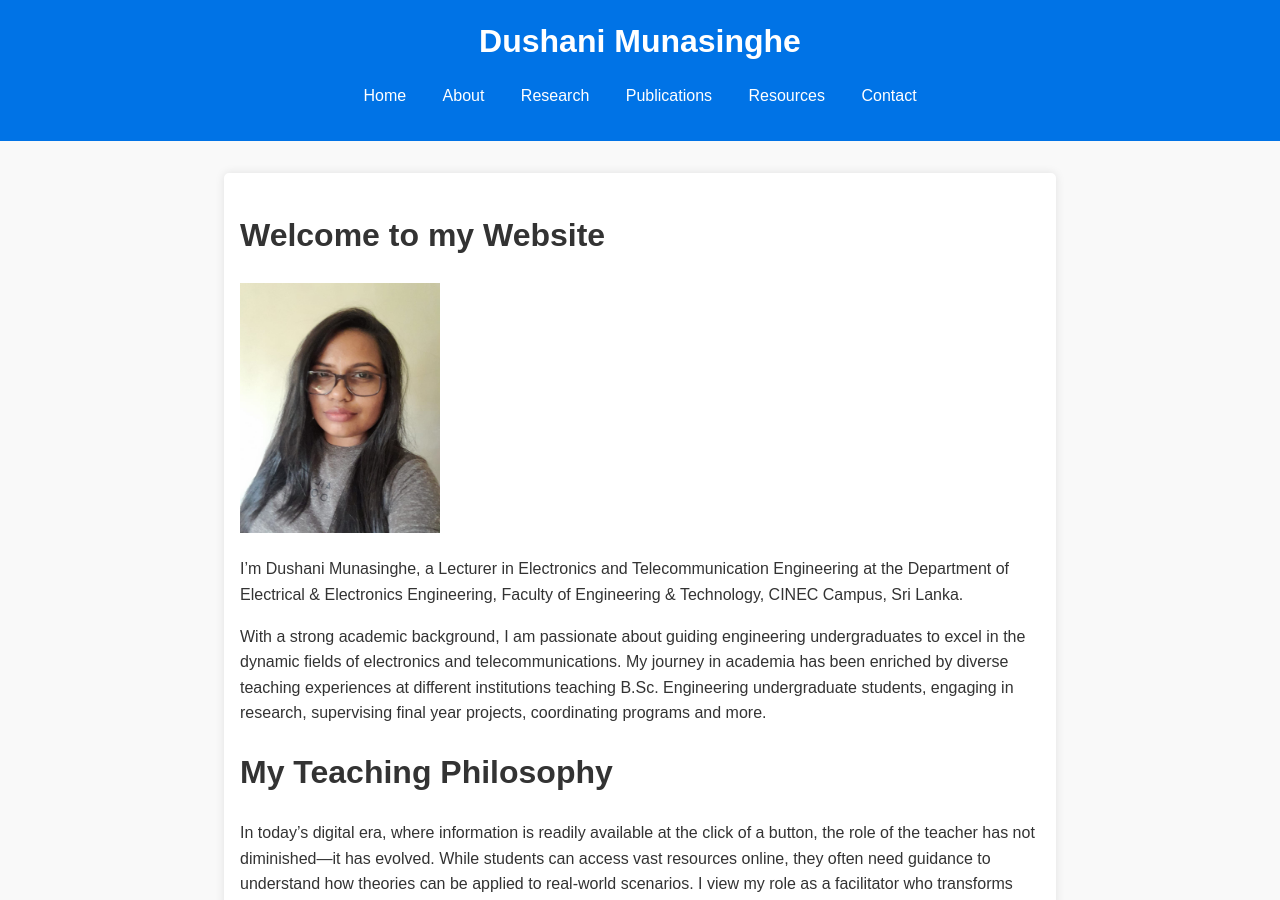
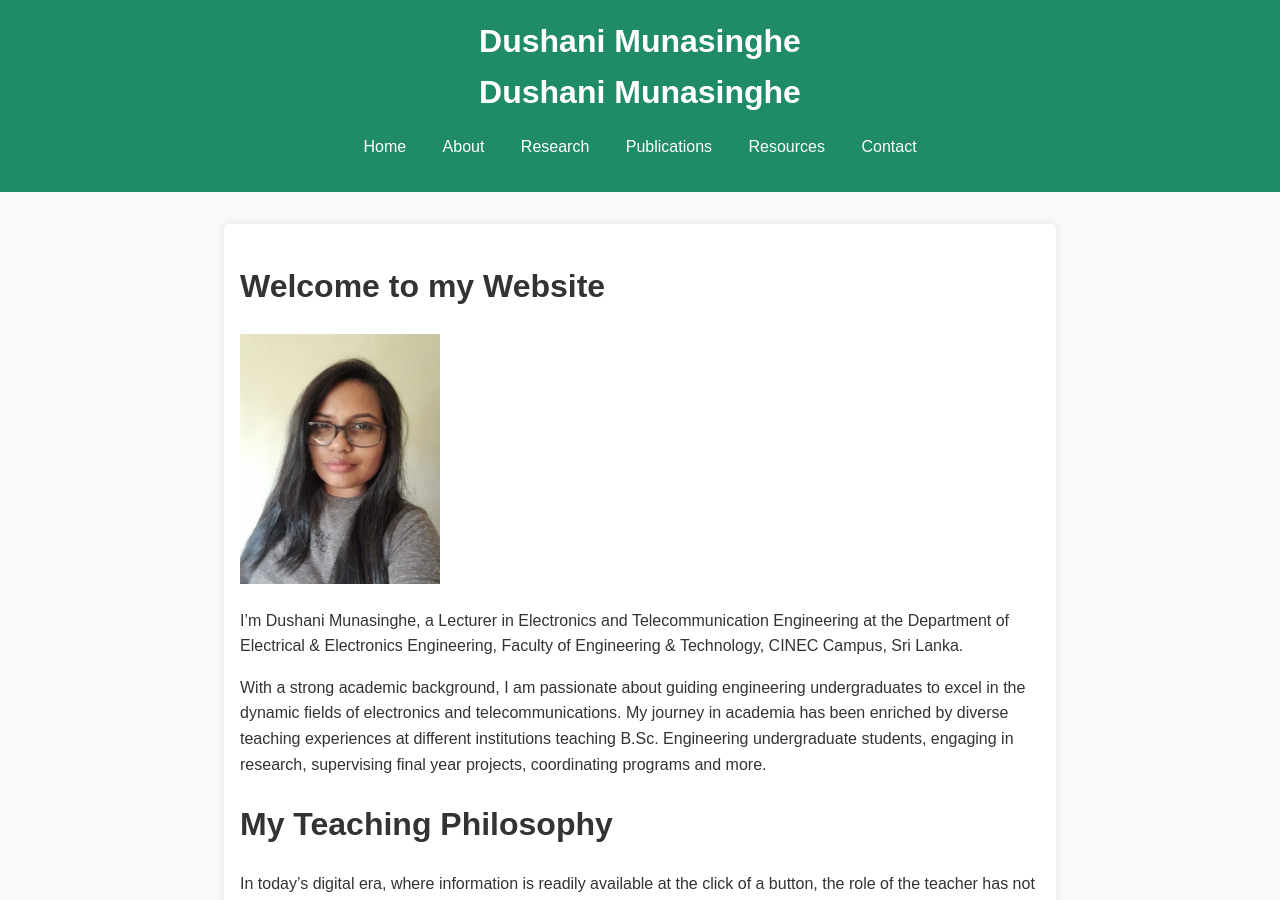
Before and after one commit to dushanimunasinghe/dushanimunasinghe.github.io, a Jekyll site: the page built from index.md, in a window 1280 px wide and 900 px high. Built offline with Jekyll 4.4.1, drawn with Linux system fonts in a browser that asks for light colours.

Commit message:
Update default.html

```diff
--- a/_layouts/default.html
+++ b/_layouts/default.html
@@ -7,7 +7,8 @@
     <link rel="stylesheet" href="/style.css">
 </head>
 <body>
-    <header>
+    <header style="background-color: #1f8b67; color: #fff;">
+        <h1 style="color: #fff;">{{ site.title }}</h1>
         <h1>{{ site.title }}</h1>
         <nav>
             <a href="/index.html">Home</a>
```
